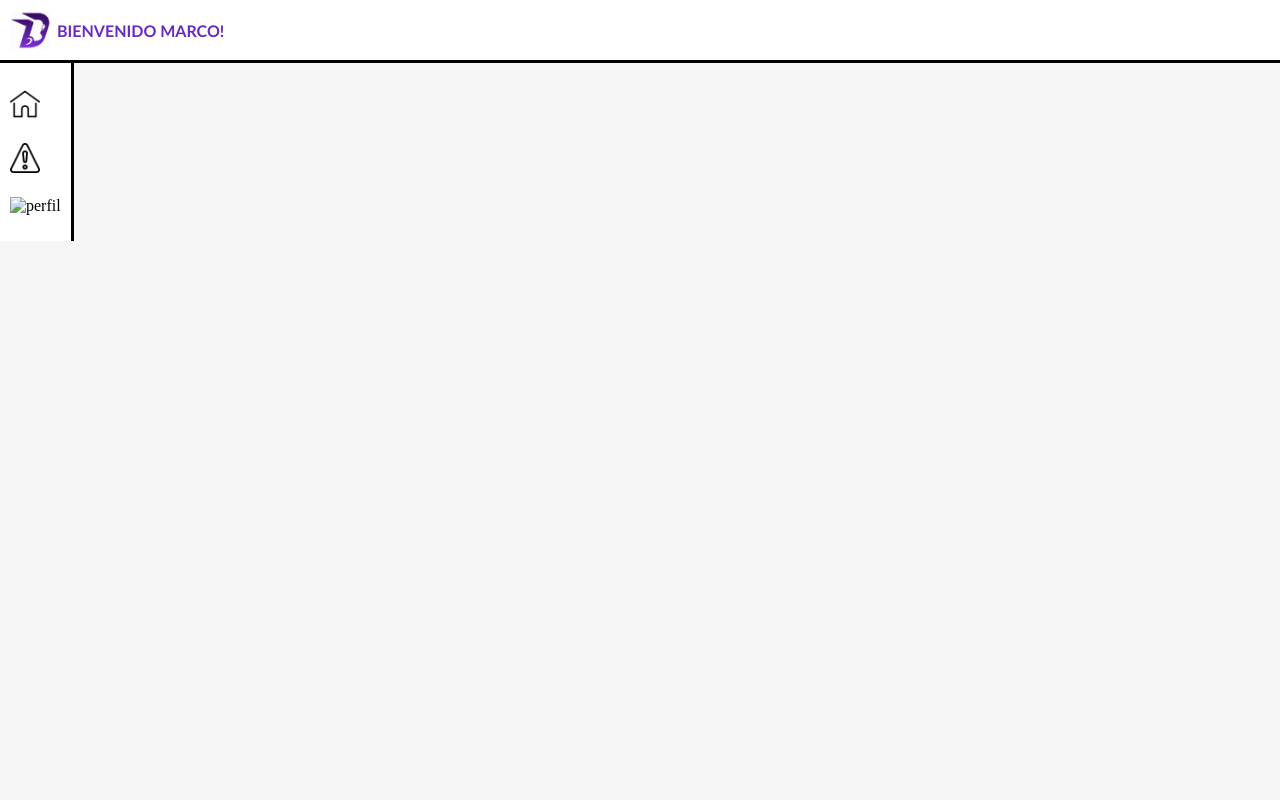
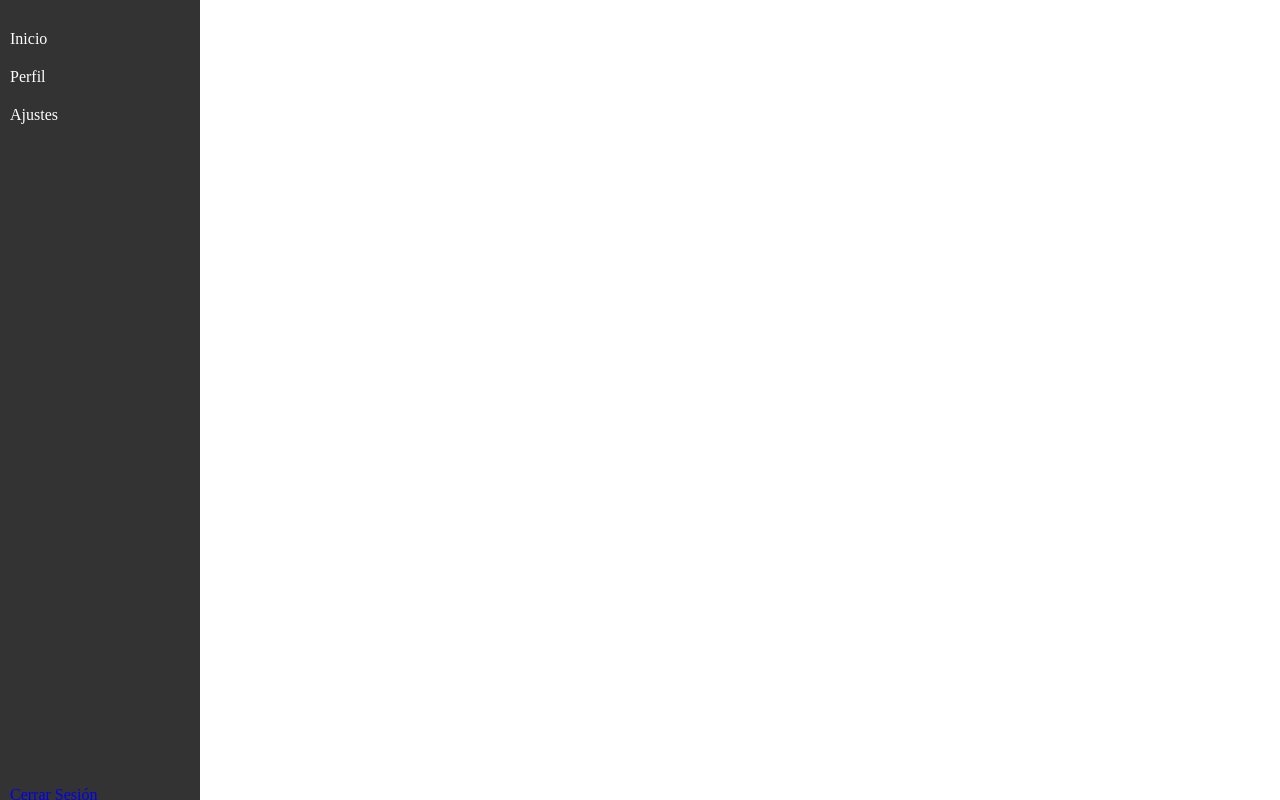
Before and after one commit to JosueMonFer/hackaton, a plain HTML site: page html/index.html in a window 1280 px wide. Drawn offline with Linux system fonts and the light colour scheme.

Commit message:
creo que ya

```diff
--- a/css/styles.css
+++ b/css/styles.css
@@ -1,56 +1,42 @@
-*html {
-    box-sizing: border-box;
+/* Estilo para la barra lateral */
+.barraLateral {
+    width: 200px; /* Ancho de la barra lateral */
+    height: 100%; /* Altura completa */
+    background-color: #333; /* Color de fondo */
+    position: fixed; /* Barra lateral fija */
+    top: 0;
+    left: 0;
+    padding-top: 20px; /* Espacio superior para evitar que el contenido se superponga */
+    padding-bottom: 20px; /* Espacio inferior */
+    overflow: hidden; /* Evita que el contenido exceda el área de la barra lateral */
 }
 
-body {
+/* Estilo para el menú de navegación */
+nav ul {
+    list-style-type: none; /* Elimina los puntos de la lista */
+    padding: 0;
     margin: 0;
-    background-color: #F6F6F6;
-}
-/**/
-.barraSuperior {
-    padding: 10px;
-    border-bottom: solid;
-    background-color: white;
 }
 
-#imagenLogo {
-    height: 40px;
-    vertical-align: middle;
+nav ul li {
+    padding: 10px;
 }
 
-.titulo {
-    color: #682ABF;
-    font-family: 'Gill Sans', 'Gill Sans MT', Calibri, 'Trebuchet MS', sans-serif;
-    vertical-align: middle;
+nav ul li a {
+    color: white;
+    text-decoration: none; /* Elimina el subrayado del enlace */
+    display: block; /* Hace que los enlaces ocupen todo el espacio disponible */
 }
 
-.barraLateral {
-    display: inline-block;
-    border-right: solid;
-    background-color: white;
+/* Cambia el color del enlace al pasar el mouse */
+nav ul li a:hover {
+    background-color: #555;
 }
 
-.icono {
-    height: 30px;
-    padding: 10px 10px 10px 10px;
-    margin-top: auto;
+/* Estilo para la opción "Cerrar Sesión" */
+.cerrarSesion {
+    position: absolute; /* Posicionamiento absoluto */
+    bottom: 20px; /* Alineación en la esquina inferior */
+    left: 10px; /* Alineación a la izquierda */
+    color: white;
 }
-
-.funcionesPrincipales {
-    display: flex;
-    flex-direction: column;
-   justify-content: space-between; /** Esto crea espacio entre los íconos */
-
-}
-
-nav ul {
-    padding: 0px;
-}
-
-nav li{
-    list-style: none;
-}
-
-nav ul li:last-child {
-
-}
--- a/html/index.html
+++ b/html/index.html
@@ -10,20 +10,15 @@
 
 <body>
 
-    <div class="barraSuperior">
-        <img id="imagenLogo" src="../images/logo.png" alt="logo-dragonride">
-        <span class="titulo"><strong>BIENVENIDO MARCO!</strong></span>
-    </div>
-
     <div class="barraLateral">
         <nav>
-            <div class="funcionesPrincipales">
-                <ul>
-                    <li><img class="icono" src="../images/casa.png" alt="dashboard"></li>
-                    <li><img class="icono" src="../images/alerta.png" alt="alertas"></li>
-                    <li><img class="icono" src="../images/perfil.png" alt="perfil"></li>
-                </ul>
-            </div>
+            <ul>
+                <li><a href="#">Inicio</a></li>
+                <li><a href="#">Perfil</a></li>
+                <li><a href="#">Ajustes</a></li>
+            </ul>
+            <!-- Aquí va la opción "Cerrar Sesión" -->
+            <p class="cerrarSesion"><a href="#">Cerrar Sesión</a></p>
         </nav>
     </div>
 
```
